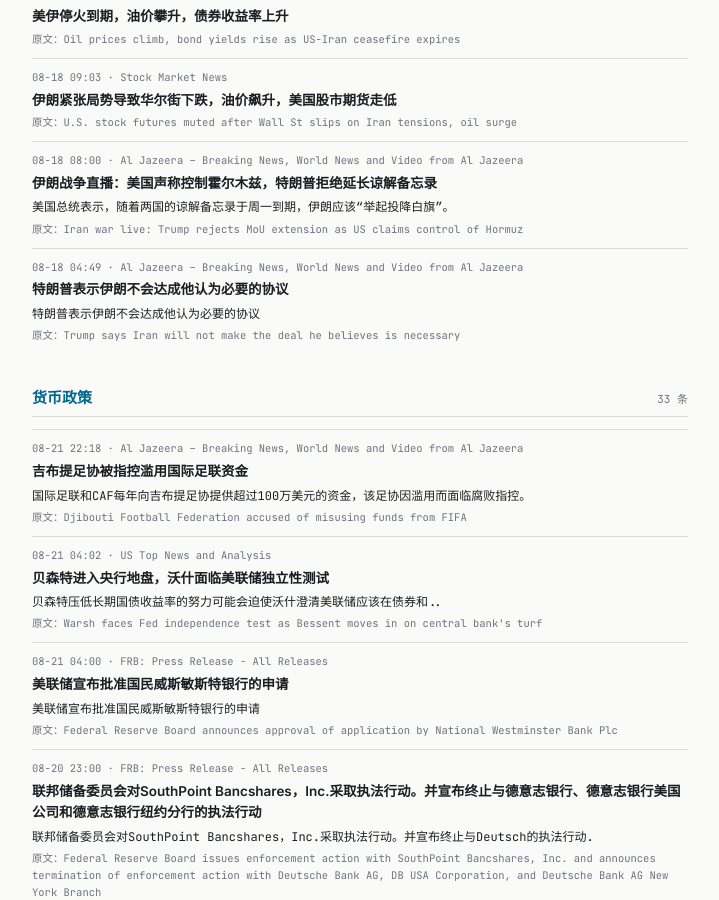
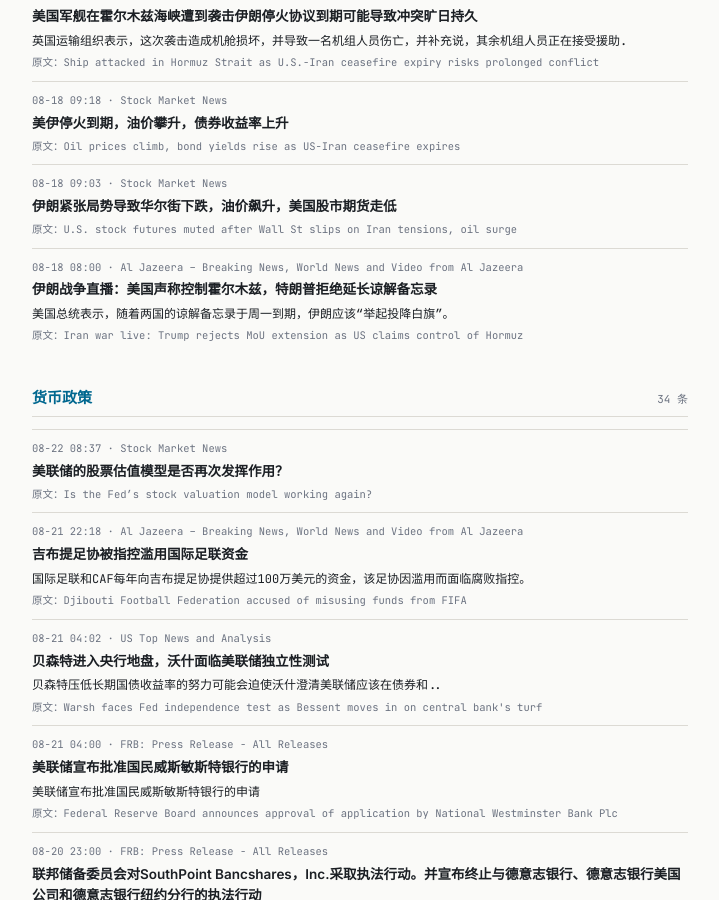
Before and after one commit to tang3super/tang3super.github.io, a Jekyll site: the page built from macro-trade/news-digest.md, in a window 1280 px wide and 900 px high, scrolled down 8203 px. Shown: the whole window, without its empty margins (280-999 px from the left). Built offline with Jekyll 4.4.1, drawn with Linux system fonts in a browser that asks for light colours; some of the changed text lies outside the part shown.

Commit message:
sync news-digest article

```diff
--- a/macro-trade/news-digest.md
+++ b/macro-trade/news-digest.md
@@ -5,11 +5,18 @@
 date: '2026-08-22'
 summary: 2026年第34周监控
 week_label: 2026年第34周监控
-last_updated: 2026-08-22 08:23
+last_updated: 2026-08-22 09:55
 refresh_note: 每 5 分钟自动刷新
 topics:
 - name: 地缘政治
   items:
+  - title: Iranian president says time to end war with US from ‘position of strength’
+    summary: Omani and Iranian foreign ministers hold a call as Washington prepares economic sanctions.
+    link: https://www.aljazeera.com/news/2026/8/22/iranian-president-says-time-to-end-war-with-us-from-position-of?traffic_source=rss
+    source: Al Jazeera – Breaking News, World News and Video from Al Jazeera
+    time: 08-22 08:59
+    title_zh: 伊朗总统表示是时候从“优势地位”结束与美国的战争了
+    summary_zh: 阿曼和伊朗外交部长在华盛顿准备经济制裁之际举行电话会议。
   - title: 'Iran war live: Trump says he views Strait of Hormuz as ‘American territory’'
     summary: US president says Iran 'would love to make a deal, but they’re not ready to make the right deal in my opinion'.
     link: https://www.aljazeera.com/news/liveblog/2026/8/22/iran-war-live-trump-says-tehran-not-ready-to-make-right-deal-to-end-war?traffic_source=rss
@@ -551,15 +558,14 @@
     time: 08-18 08:00
     title_zh: 伊朗战争直播：美国声称控制霍尔木兹，特朗普拒绝延长谅解备忘录
     summary_zh: 美国总统表示，随着两国的谅解备忘录于周一到期，伊朗应该“举起投降白旗”。
-  - title: Trump says Iran will not make the deal he believes is necessary
-    summary: Trump says Iran will not make the deal he believes is necessary
-    link: https://www.aljazeera.com/video/newsfeed/2026/8/17/trump-says-iran-will-not-make-the-deal-he-believes-is-necessary?traffic_source=rss
-    source: Al Jazeera – Breaking News, World News and Video from Al Jazeera
-    time: 08-18 04:49
-    title_zh: 特朗普表示伊朗不会达成他认为必要的协议
-    summary_zh: 特朗普表示伊朗不会达成他认为必要的协议
 - name: 货币政策
   items:
+  - title: Is the Fed’s stock valuation model working again?
+    summary: ''
+    link: https://www.investing.com/news/stock-market-news/is-the-feds-stock-valuation-model-working-again-4872237
+    source: Stock Market News
+    time: 08-22 08:37
+    title_zh: 美联储的股票估值模型是否再次发挥作用？
   - title: Djibouti Football Federation accused of misusing funds from FIFA
     summary: FIFA and CAF provides more than $1m a year to Djibouti's federation, which faces corruption allegations over misuse.
     link: https://www.aljazeera.com/sports/2026/8/21/djibouti-football-federation-accused-misusing-funds-fifa?traffic_source=rss
```
